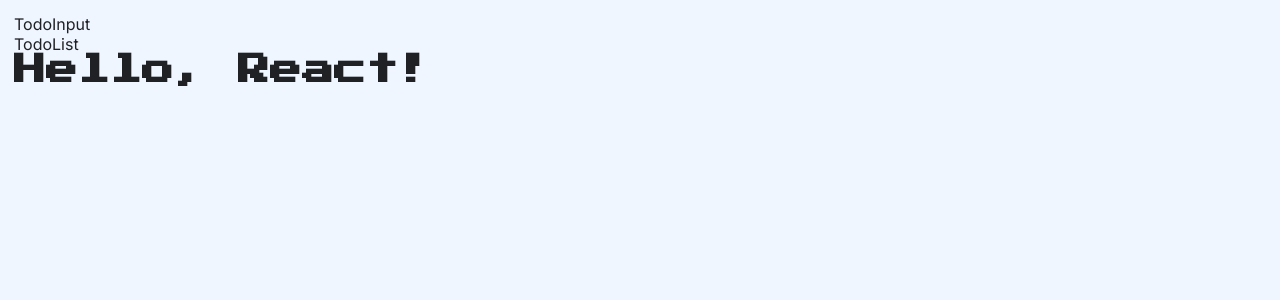
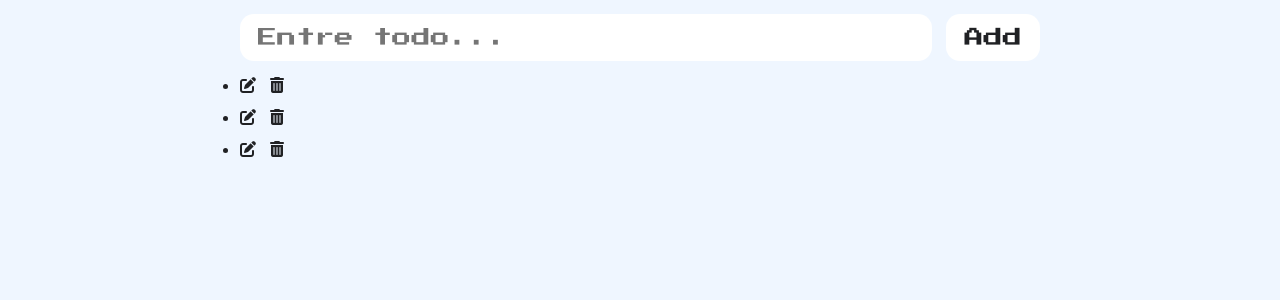
Before and after one commit to p82222/reactjs-todolist, a React (Vite) app: page / in a window 1280 px wide. Shown: the top 300 px of the page. Built offline with nearby package versions, Linux system fonts and the light colour scheme.

Commit message:
Updated React Todo List

```diff
--- a/index.html
+++ b/index.html
@@ -8,8 +8,7 @@
 
     <link rel="preconnect" href="https://fonts.googleapis.com">
     <link rel="preconnect" href="https://fonts.gstatic.com" crossorigin>
-    <link href="https://fonts.googleapis.com/css2?family=Inter:ital,opsz,wght@0,14..32,100..900;1,14..32,100..900&
-    family=Press+Start+2P&display=swap"
+    <link href="https://fonts.googleapis.com/css2?family=Inter:ital,opsz,wght@0,14..32,100..900;1,14..32,100..900&family=Press+Start+2P&display=swap"
     rel="stylesheet">
 
   </head>
--- a/package.json
+++ b/package.json
@@ -10,6 +10,7 @@
     "preview": "vite preview"
   },
   "dependencies": {
+    "@fortawesome/fontawesome-free": "^6.7.2",
     "react": "^18.3.1",
     "react-dom": "^18.3.1"
   },
--- a/src/App.jsx
+++ b/src/App.jsx
@@ -4,16 +4,12 @@ import TodoList from "./components/TodoList";
 
 function App() {
   return (
-    <main>
+    <>
       {/* <TodoInput />*/}
       <TodoInput />
        {/* <TodoList />*/}
        <TodoList />
-
-      <div>
-        <h1>Hello, React!</h1>
-      </div>
-    </main>
+    </>
   );
 }
 
--- a/src/components/TodoCard.jsx
+++ b/src/components/TodoCard.jsx
@@ -1,7 +1,16 @@
 import React from 'react'
+import '@fortawesome/fontawesome-free/css/all.min.css';
+
 
 export default function TodoCard() {
   return (
-    <div>TodoCard</div>
+    <li className='todoitem'>
+            <div className='actionsContainer'>
+
+              <i className="fa-solid fa-pen-to-square"></i>
+
+              <i className="fa-solid fa-trash-can"></i>
+            </div>
+    </li>
   )
 }
--- a/src/components/TodoInput.jsx
+++ b/src/components/TodoInput.jsx
@@ -2,6 +2,9 @@ import React from 'react'
 
 export default function TodoInput() {
   return (
-    <div>TodoInput</div>
+    <header>
+      <input placeholder="Entre todo..."/>
+      <button>Add</button>
+    </header>
   )
 }
--- a/src/components/TodoList.jsx
+++ b/src/components/TodoList.jsx
@@ -1,7 +1,32 @@
 import React from 'react'
+import '@fortawesome/fontawesome-free/css/all.min.css';
+import TodoCard from "./TodoCard";
 
 export default function TodoList() {
+
+  let todos =[
+    'Go to the gym',
+    'Buy food',
+    'File the tax'
+  ];
+
+
   return (
-    <div>TodoList</div>
+    <ul className='main'>
+      {todos.map((todo, index) => {
+        return (
+         <TodoCard key={index}>
+          <p>{todo}</p>
+         </TodoCard>
+
+         /*
+          <li className='todoitem' key={index}>
+            {todo}
+            <i className="fa-solid fa-pen-to-square"></i>
+          </li>
+          */
+        )
+      })}
+    </ul>
   )
 }
```
Also changed, not shown: 1 other file (tests, documents, lock files or other folders).
